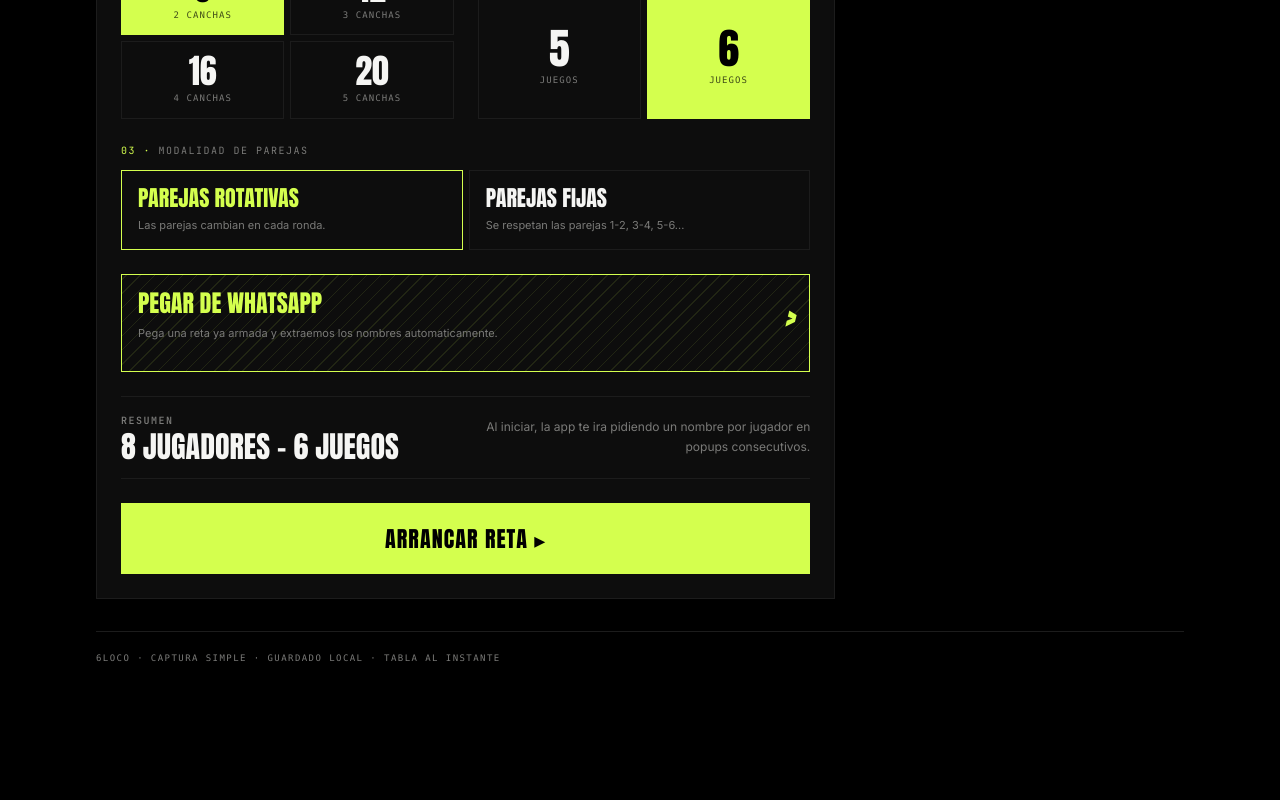
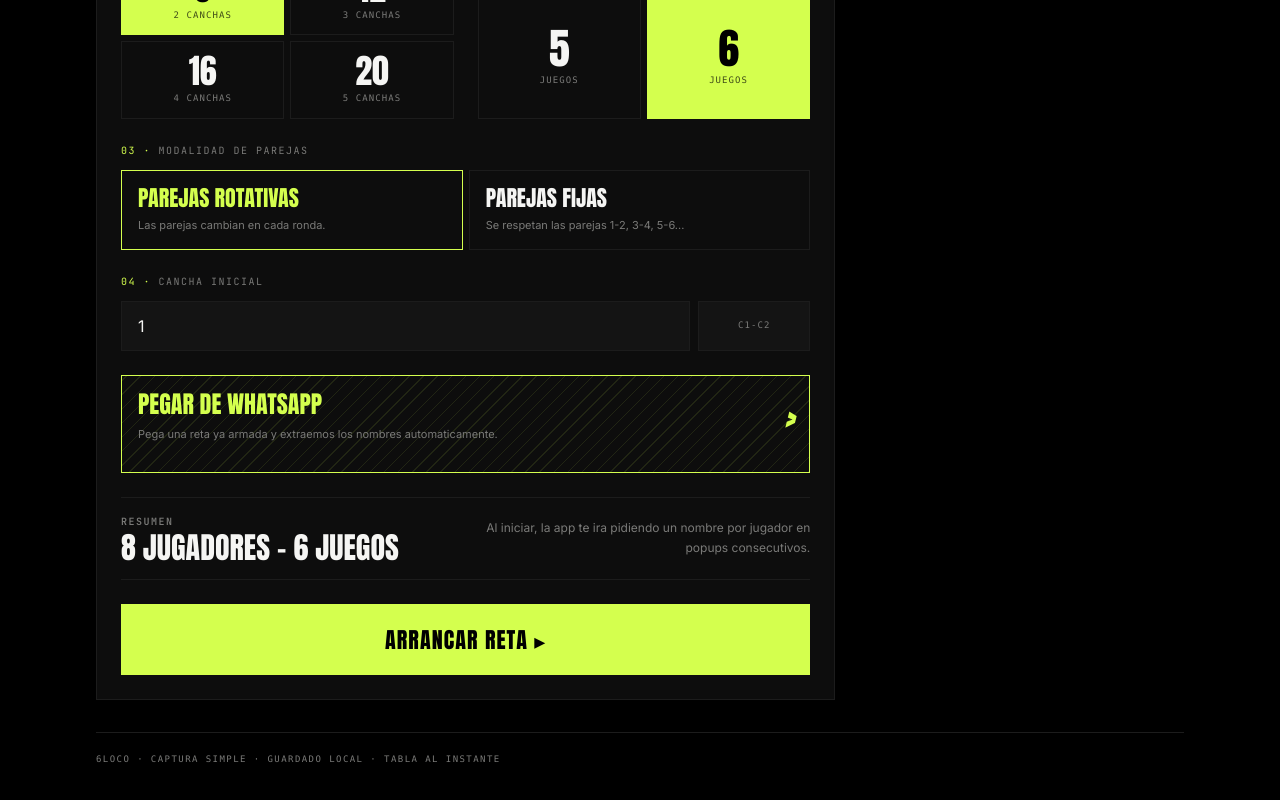
Before and after one commit to flowventas/retaspadel-redesign, a Next.js app: page / in a window 1280 px wide. Shown: the part 1194-1994 px from the top of the page. Before the commit the page ends 1919 px from the top, so only its background shows below. Built offline with nearby package versions, Linux system fonts and the light colour scheme.

Commit message:
Add starting court option

```diff
--- a/components/match-card.tsx
+++ b/components/match-card.tsx
@@ -1,10 +1,11 @@
-import { formatTeam, matchWinner } from "@/lib/tournament";
+import { formatTeam, getDisplayCourt, matchWinner } from "@/lib/tournament";
 import { GamesPerMatch, Match } from "@/lib/types";
 
 type MatchCardProps = {
   match: Match;
   names: Record<string, string>;
   gamesPerMatch: GamesPerMatch;
+  startingCourt?: number;
   disabled?: boolean;
   onAdjustScore: (matchId: string, delta: -1 | 1) => void;
 };
@@ -53,6 +54,7 @@ export function MatchCard({
   match,
   names,
   gamesPerMatch,
+  startingCourt = 1,
   disabled = false,
   onAdjustScore,
 }: MatchCardProps) {
@@ -63,6 +65,7 @@ export function MatchCard({
   const finished = total === gamesPerMatch;
   const teamAName = formatTeam(match, "A", names);
   const teamBName = formatTeam(match, "B", names);
+  const courtLabel = getDisplayCourt(match.court, startingCourt);
 
   return (
     <article className={`relative min-w-0 overflow-hidden border bg-[var(--s-surf)] ${finished ? "border-[var(--s-lime)]" : "border-[var(--s-line)]"}`}>
@@ -71,10 +74,10 @@ export function MatchCard({
       <div className="relative flex items-center justify-between gap-3 border-b border-[var(--s-line)] px-3 py-2.5">
         <div className="flex min-w-0 items-center gap-2">
           <span className="grid h-[18px] w-[18px] place-items-center bg-[var(--s-lime)] font-display text-[13px] text-[var(--s-bg)]">
-            {match.court}
+            {courtLabel}
           </span>
           <p className="truncate font-mono text-[10px] font-semibold uppercase tracking-[0.18em] text-[var(--s-text)]">
-            Cancha {match.court}
+            Cancha {courtLabel}
           </p>
         </div>
         <p className={`whitespace-nowrap font-mono text-[9px] uppercase tracking-[0.14em] ${finished ? "text-[var(--s-lime)]" : total ? "text-[var(--s-amber)]" : "text-[var(--s-mid)]"}`}>
--- a/components/new-tournament-form.tsx
+++ b/components/new-tournament-form.tsx
@@ -13,6 +13,7 @@ type NewTournamentFormProps = {
     gamesPerMatch: GamesPerMatch;
     pairingMode: PairingMode;
     playMode: PlayMode;
+    startingCourt: number;
     names: string[];
   }) => void;
   savedPlayers: string[];
@@ -41,6 +42,7 @@ export function NewTournamentForm({
   const [gamesPerMatch, setGamesPerMatch] = useState<GamesPerMatch>(6);
   const [pairingMode, setPairingMode] = useState<PairingMode>("rotating");
   const [playMode, setPlayMode] = useState<PlayMode>("standard");
+  const [startingCourt, setStartingCourt] = useState(1);
   const [isModalOpen, setIsModalOpen] = useState(false);
   const [isPlayModeModalOpen, setIsPlayModeModalOpen] = useState(false);
   const [isRecentOpen, setIsRecentOpen] = useState(false);
@@ -102,6 +104,7 @@ export function NewTournamentForm({
         gamesPerMatch: nextGamesPerMatch,
         pairingMode,
         playMode: nextPlayMode,
+        startingCourt,
         names: initialNames,
       });
       setWhatsAppMessage("");
@@ -180,6 +183,7 @@ export function NewTournamentForm({
         gamesPerMatch,
         pairingMode,
         playMode,
+        startingCourt,
         names: currentNames,
       });
       closePlayerModal();
@@ -365,6 +369,29 @@ export function NewTournamentForm({
                 </span>
               </button>
             ))}
+          </div>
+        </label>
+
+        <label className="grid gap-3">
+          <span className="s-section-label"><span>04 · </span>Cancha inicial</span>
+          <div className="grid grid-cols-[1fr_auto] items-stretch gap-2">
+            <input
+              type="number"
+              min={1}
+              inputMode="numeric"
+              value={startingCourt}
+              onChange={(event) => {
+                const nextCourt = Number.parseInt(event.target.value, 10);
+                setStartingCourt(Number.isFinite(nextCourt) ? Math.max(1, nextCourt) : 1);
+              }}
+              className="app-input min-w-0 px-4 py-3 font-display text-[34px] leading-none text-[var(--s-text)]"
+              aria-label="Cancha inicial"
+            />
+            <div className="grid min-w-[112px] place-items-center border border-[var(--s-line)] bg-[var(--s-surf-2)] px-3 text-center">
+              <span className="font-mono text-[9px] uppercase tracking-[0.12em] text-[var(--s-mid)]">
+                C{startingCourt}-C{startingCourt + format / 4 - 1}
+              </span>
+            </div>
           </div>
         </label>
 
--- a/components/round-history.tsx
+++ b/components/round-history.tsx
@@ -1,14 +1,15 @@
-import { formatPlayerList, formatTeam, roundHasScores } from "@/lib/tournament";
+import { formatPlayerList, formatTeam, getDisplayCourt, roundHasScores } from "@/lib/tournament";
 import { Round } from "@/lib/types";
 
 type RoundHistoryProps = {
   rounds: Round[];
   names: Record<string, string>;
+  startingCourt?: number;
   onEdit: (roundId: string) => void;
   editableRoundId?: string;
 };
 
-export function RoundHistory({ rounds, names, onEdit, editableRoundId }: RoundHistoryProps) {
+export function RoundHistory({ rounds, names, startingCourt = 1, onEdit, editableRoundId }: RoundHistoryProps) {
   return (
     <div className="grid min-w-0 gap-3">
       {rounds.map((round) => (
@@ -54,7 +55,7 @@ export function RoundHistory({ rounds, names, onEdit, editableRoundId }: RoundHi
                 className="grid min-w-0 grid-cols-[auto_1fr_auto] items-center gap-3 border border-[var(--s-line)] bg-[var(--s-bg)] px-3 py-3 text-[12px] text-[var(--s-text)]"
               >
                 <span className="font-mono text-[9px] uppercase tracking-[0.14em] text-[var(--s-mid)]">
-                  C{match.court}
+                  C{getDisplayCourt(match.court, startingCourt)}
                 </span>
                 <span className="min-w-0 leading-5">
                   <span className="block truncate font-semibold text-[var(--s-text)]">{formatTeam(match, "A", names)}</span>
--- a/components/tournament-app.tsx
+++ b/components/tournament-app.tsx
@@ -72,6 +72,7 @@ export default function TournamentApp() {
     gamesPerMatch: GamesPerMatch;
     pairingMode: PairingMode;
     playMode: PlayMode;
+    startingCourt: number;
     names: string[];
   }) {
     const tournament = createTournament(
@@ -81,6 +82,7 @@ export default function TournamentApp() {
       payload.gamesPerMatch,
       payload.pairingMode,
       payload.playMode,
+      payload.startingCourt,
     );
 
     const nextStore = {
--- a/components/tournament-view.tsx
+++ b/components/tournament-view.tsx
@@ -115,6 +115,7 @@ export function TournamentView({ tournamentId }: TournamentViewProps) {
   const currentRound = getCurrentRound(tournament);
   const names = playerNameMap(tournament.players);
   const progress = tournamentProgress(tournament);
+  const startingCourt = tournament.startingCourt ?? 1;
   const finishedRounds = tournament.rounds.filter((round) => round.status === "completed");
   const orderedFinishedRounds = [...finishedRounds].sort((left, right) => right.number - left.number);
   const editableHistoryRoundId = tournament.playMode === "ladder" ? orderedFinishedRounds[0]?.id : undefined;
@@ -318,7 +319,8 @@ export function TournamentView({ tournamentId }: TournamentViewProps) {
                 {tournament.format} jugadores, partidos a {tournament.gamesPerMatch} juegos,{" "}
                 {tournament.totalRounds} rondas,{" "}
                 {tournament.playMode === "ladder" ? "formato escalera" : "formato rotativo"},{" "}
-                {tournament.pairingMode === "fixed" ? "parejas fijas" : "parejas rotativas"}
+                {tournament.pairingMode === "fixed" ? "parejas fijas" : "parejas rotativas"},{" "}
+                canchas {startingCourt}-{startingCourt + tournament.format / 4 - 1}
               </p>
               <p className="mt-3 break-words text-[12px] leading-5 text-[var(--s-mid)]">
                 Jugadores: {formatPlayerList(tournament.players.map((player) => player.id), names)}
@@ -497,6 +499,7 @@ export function TournamentView({ tournamentId }: TournamentViewProps) {
                       match={match}
                       names={names}
                       gamesPerMatch={tournament.gamesPerMatch}
+                      startingCourt={startingCourt}
                       onAdjustScore={handleAdjustScore}
                     />
                   ))}
@@ -522,6 +525,7 @@ export function TournamentView({ tournamentId }: TournamentViewProps) {
               <RoundHistory
                 rounds={orderedFinishedRounds}
                 names={names}
+                startingCourt={startingCourt}
                 onEdit={handleEditRound}
                 editableRoundId={editableHistoryRoundId}
               />
--- a/lib/storage.ts
+++ b/lib/storage.ts
@@ -17,6 +17,7 @@ function normalizeTournament(tournament: Tournament): Tournament {
     gamesPerMatch: (tournament.gamesPerMatch ?? 6) as GamesPerMatch,
     pairingMode: (tournament.pairingMode ?? "rotating") as PairingMode,
     playMode: (tournament.playMode ?? "standard") as PlayMode,
+    startingCourt: Math.max(1, Math.trunc(tournament.startingCourt ?? 1)),
     totalRounds: tournament.totalRounds ?? tournament.rounds.length,
   };
 }
--- a/lib/tournament.ts
+++ b/lib/tournament.ts
@@ -511,6 +511,7 @@ export function createTournament(
   gamesPerMatch: GamesPerMatch,
   pairingMode: PairingMode = "rotating",
   playMode: PlayMode = "standard",
+  startingCourt = 1,
 ): Tournament {
   const rounds = generateRounds(players, format, pairingMode, playMode);
   return {
@@ -520,6 +521,7 @@ export function createTournament(
     gamesPerMatch,
     pairingMode,
     playMode,
+    startingCourt,
     createdAt: new Date().toISOString(),
     players,
     rounds,
@@ -919,7 +921,7 @@ export function exportTournamentCsv(tournament: Tournament) {
     ...ranking.map((row, index) =>
       [
         index + 1,
-        `"${row.name}"`,
+          `"${row.name}"`,
         row.points,
         row.played,
         row.wins,
@@ -939,7 +941,7 @@ export function exportTournamentCsv(tournament: Tournament) {
       lines.push(
         [
           round.number,
-          match.court,
+          getDisplayCourt(match.court, tournament.startingCourt),
           `"${match.teamA.join(" / ")}"`,
           match.score?.teamA ?? "",
           match.score?.teamB ?? "",
@@ -973,6 +975,10 @@ export function formatPlayerList(playerIds: string[], names: Record<string, stri
   return playerIds.map((playerId) => names[playerId]).join(", ");
 }
 
+export function getDisplayCourt(court: number, startingCourt = 1) {
+  return startingCourt + court - 1;
+}
+
 export function roundHasScores(round: Round) {
   return round.matches.some((match) => match.score !== null);
 }
@@ -994,6 +1000,7 @@ export function duplicateTournament(tournament: Tournament) {
     tournament.gamesPerMatch,
     tournament.pairingMode,
     tournament.playMode,
+    tournament.startingCourt,
   );
 }
 
--- a/lib/types.ts
+++ b/lib/types.ts
@@ -65,6 +65,7 @@ export type Tournament = {
   gamesPerMatch: GamesPerMatch;
   pairingMode: PairingMode;
   playMode: PlayMode;
+  startingCourt?: number;
   createdAt: string;
   players: Player[];
   rounds: Round[];
```
